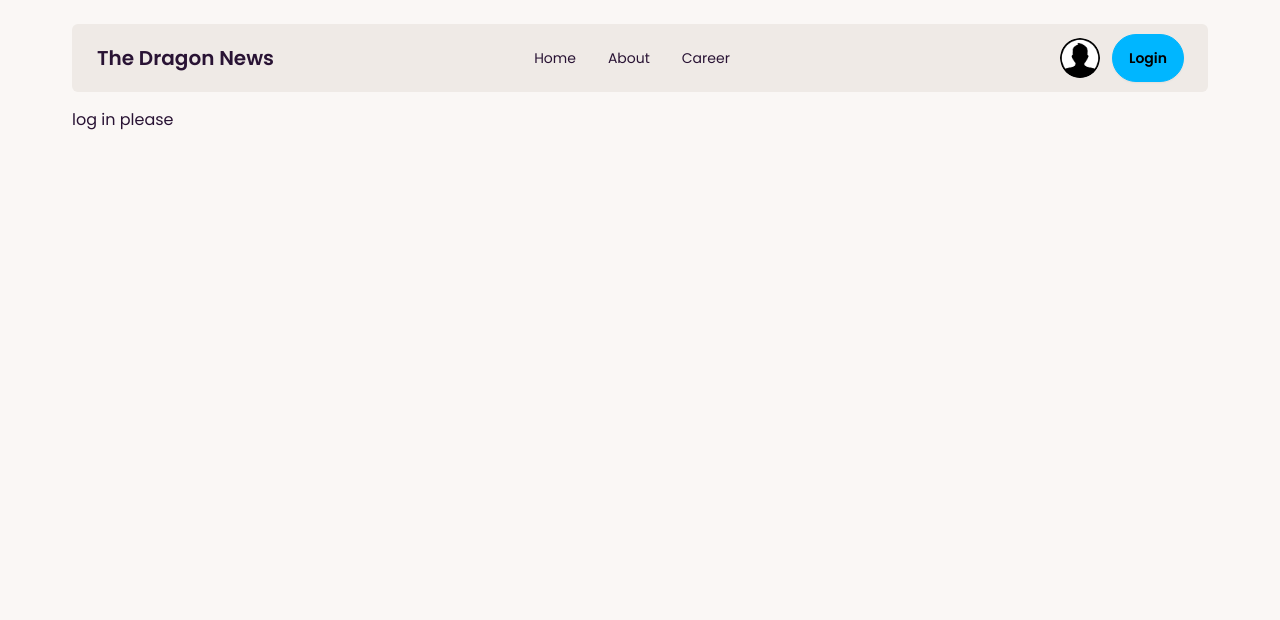
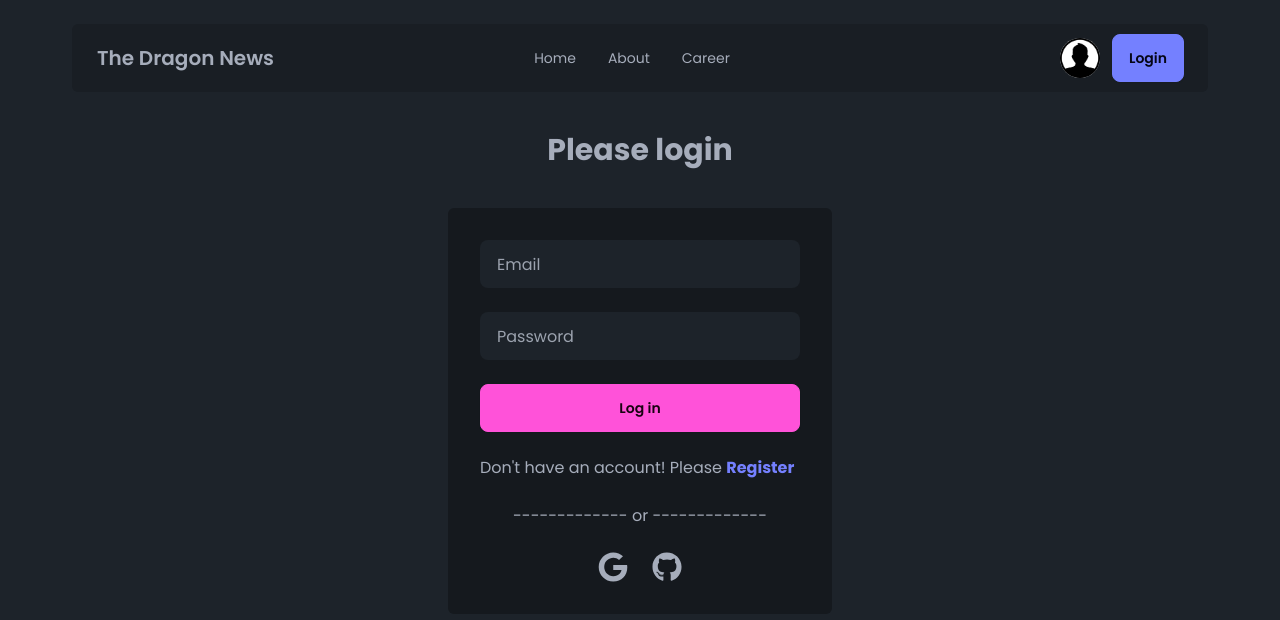
Before and after one commit to mhmitas/the-dragon-news-recap, a React (Vite) app: page /login in a window 1280 px wide. Shown: the top 620 px of the page. Built offline with nearby package versions, Linux system fonts and the light colour scheme.

Commit message:
commit -

```diff
--- a/index.html
+++ b/index.html
@@ -1,5 +1,5 @@
 <!doctype html>
-<html lang="en" data-theme="cupcake">
+<html lang="en" data-theme="dark">
 
 <head>
   <meta charset="UTF-8" />
--- a/package.json
+++ b/package.json
@@ -17,6 +17,7 @@
     "react": "^18.2.0",
     "react-dom": "^18.2.0",
     "react-fast-marquee": "^1.6.4",
+    "react-hot-toast": "^2.4.1",
     "react-icons": "^5.0.1",
     "react-router-dom": "^6.22.3",
     "sort-by": "^1.2.0"
--- a/src/components/layouts/Root.jsx
+++ b/src/components/layouts/Root.jsx
@@ -1,5 +1,6 @@
 import React from 'react';
 import { Outlet } from 'react-router-dom';
+
 
 const Root = () => {
     return (
--- a/src/components/shared/navbar/Navbar.jsx
+++ b/src/components/shared/navbar/Navbar.jsx
@@ -36,7 +36,7 @@ const Navbar = () => {
                         </div>
                     </div>
                     <Link to="/login">
-                        <button className="btn btn-info">Login</button>
+                        <button className="btn btn-primary">Login</button>
                     </Link>
                 </div>
             </div>
--- a/src/pages/home/BreakingNews.jsx
+++ b/src/pages/home/BreakingNews.jsx
@@ -4,7 +4,7 @@ import { Link } from "react-router-dom";
 const BreakingNews = () => {
     return (
         <div className="flex ">
-            <button className='btn btn-info mr-4'>Breaking News</button>
+            <button className='btn btn-primary mr-4'>Breaking News</button>
             <Marquee pauseOnHover={true} direction="reght" speed={50}>
                 <Link to="/" className="mr-8">I can be a React component,</Link>
                 <Link to="/" className="mr-8">I can be a React component,</Link>
--- a/src/pages/home/Home.jsx
+++ b/src/pages/home/Home.jsx
@@ -25,7 +25,7 @@ const Home = () => {
                     <Outlet></Outlet>
                 </div>
                 {/* Right side */}
-                <div className=''>
+                <div className='hidden md:block'>
                     <RightSideContent></RightSideContent>
                 </div>
             </div>
--- a/src/pages/login/Login.jsx
+++ b/src/pages/login/Login.jsx
@@ -1,11 +1,66 @@
-import React from 'react';
+import React, { useContext } from 'react';
 import Navbar from '../../components/shared/navbar/Navbar';
+import { FaGithub, FaGoogle } from "react-icons/fa";
+import { Link } from 'react-router-dom';
+import { AuthContext } from '../../provider/AuthProvider';
+
 
 const Login = () => {
+
+    const { signInUser } = useContext(AuthContext)
+
+    function handleLogIn(e) {
+        e.preventDefault();
+        const email = e.target.email.value;
+        const password = e.target.password.value;
+        // sign in firbase
+        signInUser(email, password)
+            .then((result) => {
+                console.log(result.user);
+            }).catch(error => console.log(error.message))
+        e.target.reset()
+    }
+
     return (
         <div>
             <Navbar></Navbar>
-            <h3>log in please</h3>
+            <div>
+                <h3 className="text-3xl text-center my-10 font-bold">Please login</h3>
+                <div className='flex justify-center my-10 '>
+                    <div className="w-96 p-8 rounded-md *:w-full space-y-6  bg-base-300">
+
+                        <form
+                            className='*:w-full space-y-6'
+                            onSubmit={handleLogIn}
+                        >
+                            <input
+                                className='input' type="text"
+                                required name="email" placeholder='Email'
+                            />
+                            <input
+                                className='input' type="text"
+                                required name="password" placeholder='Password'
+                            />
+                            <br />
+                            <input
+                                className='btn btn-secondary'
+                                type="submit"
+                                value="Log in"
+                            />
+                            <p>Don't have an account! Please <Link to="/register" className='text-primary'><b>Register</b></Link></p>
+                        </form>
+                        <p className='text-center'>------------- or -------------</p>
+                        <div className='flex text-3xl justify-center gap-6 '>
+                            <button className='btn-btn' >
+                                <FaGoogle />
+                            </button>
+                            <button className='btn-btn' >
+                                <FaGithub />
+                            </button>
+                        </div>
+                    </div>
+                </div>
+            </div>
         </div>
     );
 };
--- /dev/null
+++ b/src/pages/register/Register.jsx
@@ -0,0 +1,54 @@
+import React, { useContext, useState } from 'react';
+import Navbar from '../../components/shared/navbar/Navbar';
+import { FaGithub, FaGoogle } from "react-icons/fa";
+import { Link } from 'react-router-dom';
+import { AuthContext } from '../../provider/AuthProvider';
+
+
+const Register = () => {
+    const [registerError, setRegisterError] = useState(null)
+    const { registerUser } = useContext(AuthContext)
+
+    function handleRegister(e) {
+        e.preventDefault();
+        const form = new FormData(e.currentTarget)
+        const name = form.get('name')
+        const photo = form.get('photo')
+        const email = form.get('email')
+        const password = form.get('password')
+        // console.log(name, photo, email, password);
+        registerUser(email, password)
+            .then(result => {
+                console.log(result);
+            }).catch(error => setRegisterError(error.message))
+        e.target.reset()
+    }
+    return (
+        <div>
+            <Navbar></Navbar>
+            <div>
+                <h3 className="text-3xl text-center my-10 font-bold">Please Register</h3>
+                <div className='flex justify-center my-10 '>
+                    <div className="w-96 p-8 rounded-md *:w-full space-y-6  bg-base-300">
+
+                        <form
+                            className='*:w-full space-y-6'
+                            onSubmit={handleRegister}
+                        >
+                            <input className='input' type="text" name="name" placeholder='Name' />
+                            <input className='input' type="text" name="photo" placeholder='Photo URL' />
+                            <input className='input' type="text" required name="email" placeholder='Email' />
+                            <input className='input' type="text" required name="password" placeholder='Password' />
+                            {registerError && <p>{registerError}</p>}
+                            <br />
+                            <input className='btn btn-secondary' type="submit" value="Register" />
+                            <p>Already have an account! Please <Link to="/login" className='text-primary'><b>Login</b></Link></p>
+                        </form>
+                    </div>
+                </div>
+            </div>
+        </div>
+    );
+};
+
+export default Register;
--- /dev/null
+++ b/src/provider/AuthProvider.jsx
@@ -0,0 +1,32 @@
+import React, { createContext, useState } from 'react';
+import { createUserWithEmailAndPassword, signInWithEmailAndPassword } from "firebase/auth";
+import { auth } from '../firebase/firebase.config';
+
+
+
+export const AuthContext = createContext(null)
+
+const AuthProvider = ({ children }) => {
+    const [user, setUser] = useState(null)
+
+    function registerUser(email, password) {
+        return createUserWithEmailAndPassword(auth, email, password)
+    }
+    function signInUser(email, password) {
+        return signInWithEmailAndPassword(auth, email, password)
+    }
+
+    const authInfo = {
+        user,
+        registerUser,
+        signInUser,
+    }
+
+    return (
+        <AuthContext.Provider value={authInfo}>
+            {children}
+        </AuthContext.Provider>
+    );
+};
+
+export default AuthProvider;
```
Also changed, not shown: src/main.jsx (+6 -3 lines), src/router/routerConfig.jsx (+6 -1 lines), 1 other file (tests, documents, lock files or other folders).
